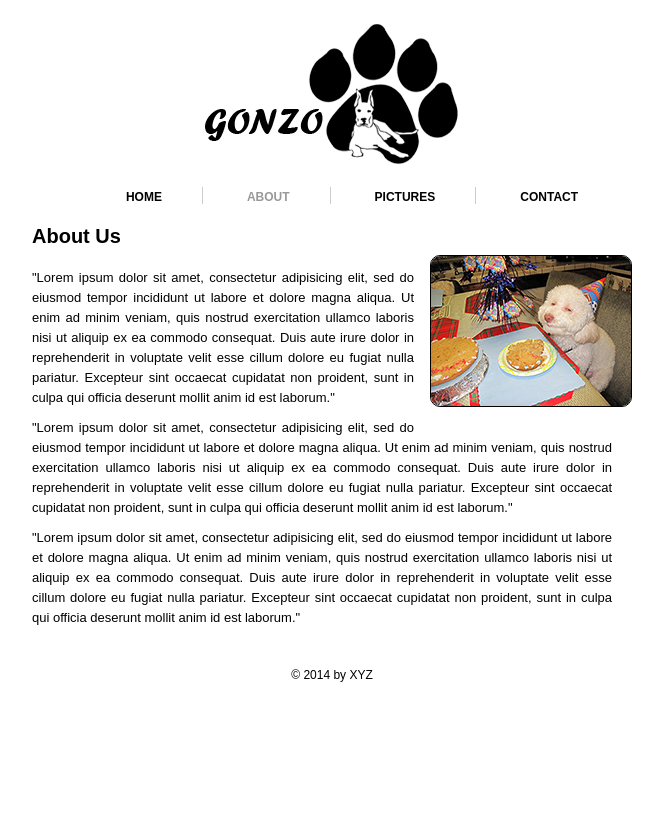
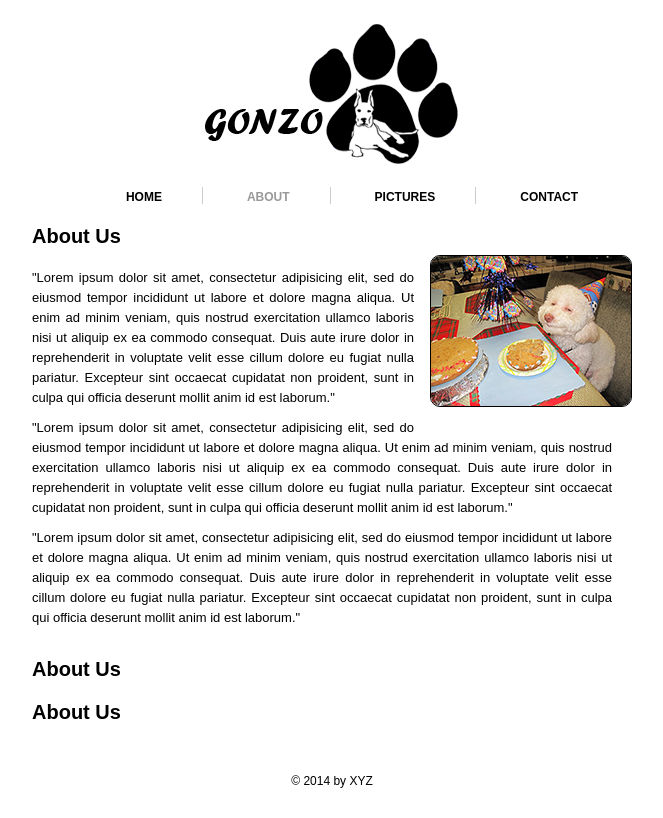
Before and after one commit to VishalChaudhari25/tuto, a plain HTML site: page about.html in a window 1280 px wide. Shown: the whole page, without its empty margins (308-971 px from the left). Drawn offline with Linux system fonts and the light colour scheme.

Commit message:
my name is vishal and added the 2 more heading of about us

```diff
--- a/about.html
+++ b/about.html
@@ -44,7 +44,8 @@
 <p>"Lorem ipsum dolor sit amet, consectetur adipisicing elit, sed do eiusmod tempor incididunt ut labore et dolore magna aliqua. Ut enim ad minim veniam, quis nostrud exercitation ullamco laboris nisi ut aliquip ex ea commodo consequat. Duis aute irure dolor in reprehenderit in voluptate velit esse cillum dolore eu fugiat nulla pariatur. Excepteur sint occaecat cupidatat non proident, sunt in culpa qui officia deserunt mollit anim id est laborum."</p>
 <p>"Lorem ipsum dolor sit amet, consectetur adipisicing elit, sed do eiusmod tempor incididunt ut labore et dolore magna aliqua. Ut enim ad minim veniam, quis nostrud exercitation ullamco laboris nisi ut aliquip ex ea commodo consequat. Duis aute irure dolor in reprehenderit in voluptate velit esse cillum dolore eu fugiat nulla pariatur. Excepteur sint occaecat cupidatat non proident, sunt in culpa qui officia deserunt mollit anim id est laborum."</p>
 <p>"Lorem ipsum dolor sit amet, consectetur adipisicing elit, sed do eiusmod tempor incididunt ut labore et dolore magna aliqua. Ut enim ad minim veniam, quis nostrud exercitation ullamco laboris nisi ut aliquip ex ea commodo consequat. Duis aute irure dolor in reprehenderit in voluptate velit esse cillum dolore eu fugiat nulla pariatur. Excepteur sint occaecat cupidatat non proident, sunt in culpa qui officia deserunt mollit anim id est laborum."</p>
-
+<h1>About Us</h1>
+<h1>About Us</h1>
 
 
 
```
